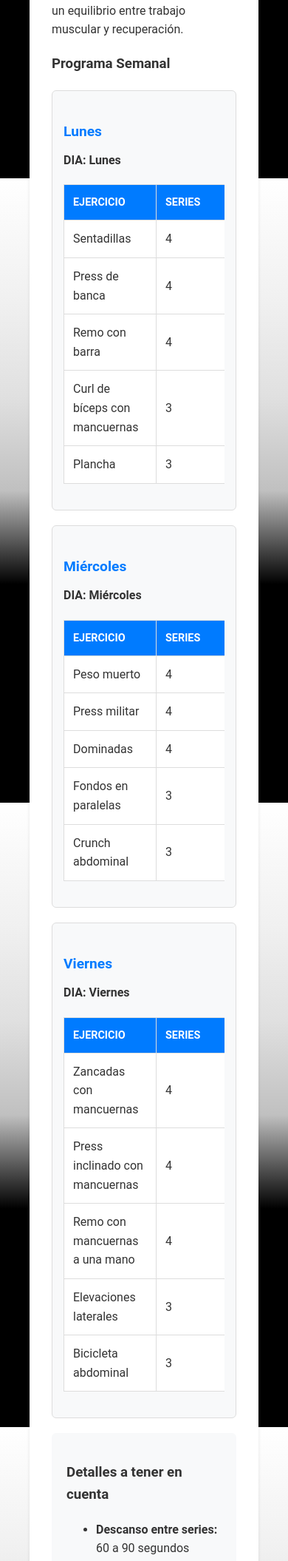
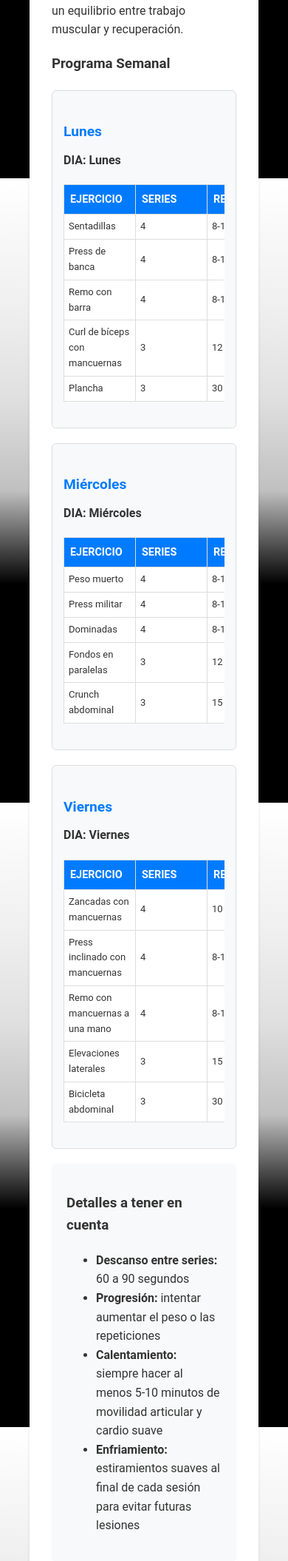
Before and after one commit to valenfd3z/Portfolio, a Python web app: template templates/rutinas.html in a window 390 px wide. Shown: the part 1447-3557 px from the top of the page at 74% size. Run offline with Jinja, Linux system fonts and the light colour scheme; the template is opened without the code that fills it, so the values that code supplies are empty.

Commit message:
Update rutinas.css

```diff
--- a/static/css/rutinas.css
+++ b/static/css/rutinas.css
@@ -191,6 +191,7 @@ html {
     border-collapse: collapse;
     margin: 20px 0;
     background-color: #fff;
+    overflow-x: auto;
 }
 
 .tabla-rutinas th,
@@ -198,6 +199,125 @@ html {
     border: 1px solid #ddd;
     padding: 12px;
     text-align: left;
+    min-width: 100px;
+}
+
+/* Videos responsivos */
+.video-container {
+    position: relative;
+    width: 100%;
+    padding-top: 56.25%; /* 16:9 ratio */
+    margin: 20px 0;
+}
+
+.video-container iframe,
+.video-container video {
+    position: absolute;
+    top: 0;
+    left: 0;
+    width: 100%;
+    height: 100%;
+    border-radius: 8px;
+    box-shadow: 0 2px 8px rgba(0,0,0,0.1);
+}
+
+/* Mejoras en listas de ejercicios */
+.ejercicios-lista {
+    list-style: none;
+    padding: 0;
+}
+
+.ejercicios-lista li {
+    display: flex;
+    justify-content: space-between;
+    align-items: center;
+    padding: 12px;
+    border-bottom: 1px solid #eee;
+    background-color: #fff;
+    border-radius: 6px;
+    margin-bottom: 10px;
+    transition: all 0.3s ease;
+}
+
+.ejercicios-lista li:hover {
+    background-color: #f8f9fa;
+    transform: translateX(5px);
+}
+
+/* Estilos para móviles */
+@media screen and (max-width: 768px) {
+    .tabla-rutinas {
+        display: block;
+        width: 100%;
+    }
+
+    .ejercicios-lista li {
+        flex-direction: column;
+        align-items: flex-start;
+        gap: 10px;
+        padding: 15px;
+    }
+
+    .ejercicio-nombre {
+        width: 100%;
+        font-size: 16px;
+    }
+
+    .ejercicio-detalles {
+        width: 100%;
+        font-size: 14px;
+    }
+
+    .video-container {
+        margin: 15px 0;
+    }
+}
+
+/* Estilos para móviles */
+@media (max-width: 768px) {
+    .tabla-rutinas {
+        display: block;
+        width: 100%;
+        overflow-x: auto;
+        -webkit-overflow-scrolling: touch;
+        background-color: #fff;
+    }
+
+    .tabla-rutinas th,
+    .tabla-rutinas td {
+        padding: 8px;
+        min-width: 90px;
+        font-size: 14px;
+    }
+
+    .tabla-rutinas th {
+        background-color: #f8f9fa;
+    }
+
+    .tabla-rutinas tr {
+        display: table-row;
+        width: auto;
+        overflow-x: visible;
+    }
+
+    .tabla-rutinas td {
+        word-break: break-word;
+    }
+}
+
+/* Estilos para pantallas pequeñas */
+@media (max-width: 480px) {
+    .tabla-rutinas th,
+    .tabla-rutinas td {
+        padding: 6px;
+        min-width: 80px;
+        font-size: 13px;
+    }
+
+    .tabla-rutinas th {
+        font-size: 14px;
+        padding: 8px;
+    }
 }
 
 .tabla-rutinas th {
```
